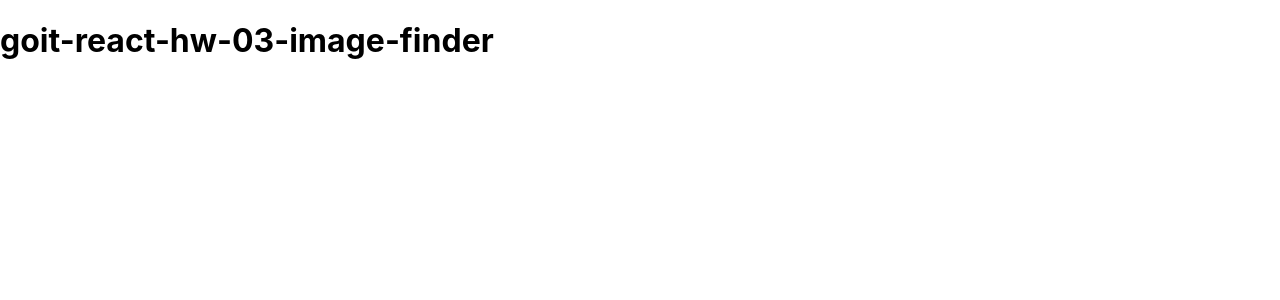
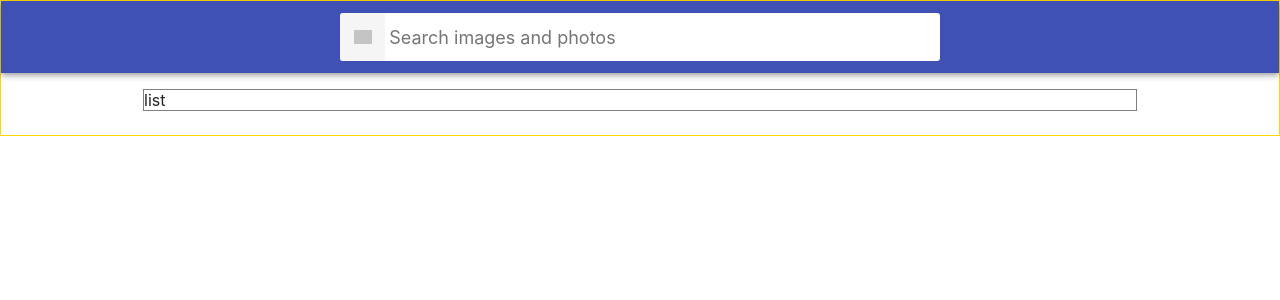
Before and after one commit to MishanyaZh/goit-react-hw-03-image-finder, a React (Create React App) app: page / in a window 1280 px wide. Shown: the top 300 px of the page. Built offline with nearby package versions, Linux system fonts and the light colour scheme; grey boxes are pictures that could not be loaded.

Commit message:
onSearche

```diff
--- a/src/components/App/App.jsx
+++ b/src/components/App/App.jsx
@@ -1,11 +1,30 @@
-import './App.module.css';
+import { Component } from 'react';
 
-function App() {
-  return (
-    <div className="App">
-      <h1>goit-react-hw-03-image-finder</h1>
-    </div>
-  );
+import s from '../App/App.module.css';
+
+import Searchbar from '../Searchbar/Searchbar';
+import ImageGallery from '../ImageGallery/ImageGallery';
+
+class App extends Component {
+  state = {
+    imgValue: null,
+    images: [],
+    reqStatus: '',
+    // idle, pending, resolved, rejected
+  };
+
+  handleFormSubmit = imgValue => {
+    this.setState({ imgValue });
+  };
+
+  render() {
+    return (
+      <div className={s.app}>
+        <Searchbar onSubmit={this.handleFormSubmit} />
+        <ImageGallery />
+      </div>
+    );
+  }
 }
 
 export default App;
--- a/src/components/App/App.module.css
+++ b/src/components/App/App.module.css
@@ -1,38 +1,8 @@
-.App {
-  text-align: center;
+.app {
+  display: grid;
+  grid-template-columns: 1fr;
+  grid-gap: 16px;
+  padding-bottom: 24px;
+
+  border: 1px solid gold;
 }
-
-.App-logo {
-  height: 40vmin;
-  pointer-events: none;
-}
-
-@media (prefers-reduced-motion: no-preference) {
-  .App-logo {
-    animation: App-logo-spin infinite 20s linear;
-  }
-}
-
-.App-header {
-  background-color: #282c34;
-  min-height: 100vh;
-  display: flex;
-  flex-direction: column;
-  align-items: center;
-  justify-content: center;
-  font-size: calc(10px + 2vmin);
-  color: white;
-}
-
-.App-link {
-  color: #61dafb;
-}
-
-@keyframes App-logo-spin {
-  from {
-    transform: rotate(0deg);
-  }
-  to {
-    transform: rotate(360deg);
-  }
-}
--- /dev/null
+++ b/src/components/ImageGallery/ImageGallery.jsx
@@ -0,0 +1,12 @@
+// import ImageGalleryItem from '../ImageGalleryItem/ImageGalleryItem';
+
+import s from '../ImageGallery/ImageGallery.module.css';
+
+const ImageGallery = ({ children }) => (
+  <ul className={s.imageGallery}>
+    list
+    {/* <ImageGalleryItem /> */}
+  </ul>
+);
+
+export default ImageGallery;
--- /dev/null
+++ b/src/components/ImageGallery/ImageGallery.module.css
@@ -0,0 +1,14 @@
+.imageGallery {
+  display: grid;
+  max-width: calc(100vw - 48px);
+  grid-template-columns: repeat(auto-fill, minmax(320px, 1fr));
+  grid-gap: 16px;
+  margin-top: 0;
+  margin-bottom: 0;
+  padding: 0;
+  list-style: none;
+  margin-left: auto;
+  margin-right: auto;
+
+  border: 1px solid gray;
+}
--- /dev/null
+++ b/src/components/ImageGalleryItem/ImageGalleryItem.jsx
@@ -0,0 +1,9 @@
+// const ImageGalleryItem = () => {
+
+//     <li className="ImageGalleryItem">
+//         <span> img</span>
+//         <img src="" alt="" className="ImageGalleryItem-image" />
+//     </li>
+// }
+
+// export default ImageGalleryItem;
--- /dev/null
+++ b/src/components/Searchbar/Searchbar.jsx
@@ -0,0 +1,34 @@
+import s from '../Searchbar/Searchbar.module.css';
+
+const Searchbar = ({ onSubmit }) => (
+  <header className={s.searchbar}>
+    <form
+      onSubmit={e => {
+        e.preventDefault();
+        onSubmit(e.target.elements.imgValue.value);
+        console.log(e.target.elements.imgValue.value);
+      }}
+      className={s.searchForm}
+    >
+      <button type="submit" className={s.searchFormButton}>
+        <span className={s.searchFormButtonLabel}>Search</span>
+      </button>
+
+      <input
+        onSubmit={e => {
+          e.preventDefault();
+          // onSubmit(e.target.value);
+          console.log(e.target.value);
+        }}
+        name="imgValue"
+        className={s.searchFormInput}
+        type="text"
+        autoComplete="off"
+        autoFocus
+        placeholder="Search images and photos"
+      />
+    </form>
+  </header>
+);
+
+export default Searchbar;
--- /dev/null
+++ b/src/components/Searchbar/Searchbar.module.css
@@ -0,0 +1,75 @@
+.searchbar {
+  top: 0;
+  left: 0;
+  position: sticky;
+  z-index: 1100;
+  display: flex;
+  justify-content: center;
+  align-items: center;
+  min-height: 64px;
+  padding-right: 24px;
+  padding-left: 24px;
+  padding-top: 12px;
+  padding-bottom: 12px;
+  color: #fff;
+  background-color: #3f51b5;
+  box-shadow: 0px 2px 4px -1px rgba(0, 0, 0, 0.2),
+    0px 4px 5px 0px rgba(0, 0, 0, 0.14), 0px 1px 10px 0px rgba(0, 0, 0, 0.12);
+}
+
+.searchForm {
+  display: flex;
+  align-items: center;
+  width: 100%;
+  max-width: 600px;
+  background-color: #fff;
+  border-radius: 3px;
+  overflow: hidden;
+}
+
+.searchFormButton {
+  display: inline-block;
+  width: 48px;
+  height: 48px;
+  border: 0;
+  background-image: url('https://image.flaticon.com/icons/svg/149/149852.svg');
+  background-size: 40%;
+  background-repeat: no-repeat;
+  background-position: center;
+  opacity: 0.6;
+  transition: opacity 250ms cubic-bezier(0.4, 0, 0.2, 1);
+  cursor: pointer;
+  outline: none;
+}
+
+.searchFormButton:hover {
+  opacity: 1;
+}
+
+.searchFormButtonLabel {
+  position: absolute;
+  width: 1px;
+  height: 1px;
+  padding: 0;
+  overflow: hidden;
+  clip: rect(0, 0, 0, 0);
+  white-space: nowrap;
+  clip-path: inset(50%);
+  border: 0;
+}
+
+.searchFormInput {
+  display: inline-block;
+  width: 100%;
+  font: inherit;
+  font-size: 20px;
+  border: none;
+  outline: none;
+  padding-left: 4px;
+  padding-right: 4px;
+}
+
+.searchFormInput::placeholder {
+  font: inherit;
+  font-size: 18px;
+}
--- a/src/index.css
+++ b/src/index.css
@@ -1,13 +1,41 @@
-body {
+/* body {
   margin: 0;
   font-family: -apple-system, BlinkMacSystemFont, 'Segoe UI', 'Roboto', 'Oxygen',
     'Ubuntu', 'Cantarell', 'Fira Sans', 'Droid Sans', 'Helvetica Neue',
     sans-serif;
   -webkit-font-smoothing: antialiased;
   -moz-osx-font-smoothing: grayscale;
-}
+} */
 
 code {
   font-family: source-code-pro, Menlo, Monaco, Consolas, 'Courier New',
     monospace;
 }
+/* ----------------------------- */
+html {
+  box-sizing: border-box;
+  width: 100vw;
+  overflow-x: hidden;
+}
+
+*,
+*::before,
+*::after {
+  box-sizing: inherit;
+}
+
+body {
+  margin: 0;
+  font-family: -apple-system, BlinkMacSystemFont, 'Segoe UI', Roboto,
+    Oxygen-Sans, Ubuntu, Cantarell, 'Helvetica Neue', sans-serif;
+  color: #212121;
+  background-color: #fff;
+  -webkit-font-smoothing: antialiased;
+  -moz-osx-font-smoothing: grayscale;
+}
+
+img {
+  display: block;
+  max-width: 100%;
+  height: auto;
+}
```
Also changed, not shown: 1 other file (tests, documents, lock files or other folders).
